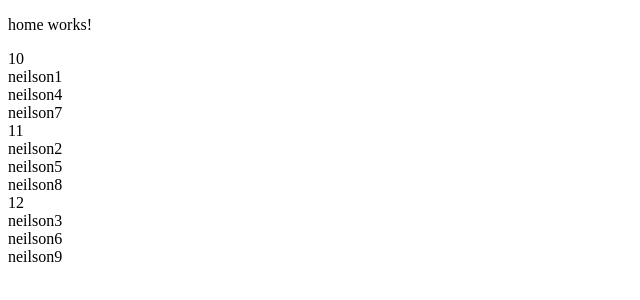
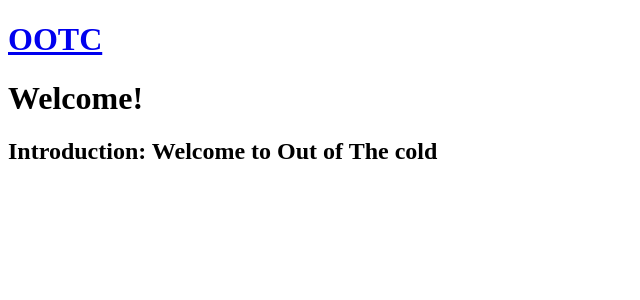
Before and after one commit to neilsonwong/ootc, an Angular app in the folder ootc-ui/: page /home in a window 1280 px wide. Shown: the top 300 px of the page, without its empty margins (0-640 px from the left). Built offline with nearby package versions, Linux system fonts and the light colour scheme.

Commit message:
I changed the home modules

```diff
--- a/ootc-ui/src/app/modules/home/components/home/home.component.html
+++ b/ootc-ui/src/app/modules/home/components/home/home.component.html
@@ -1,39 +1,11 @@
-<p>home works!</p>
-<!-- <div *ngIf="(everyone$ | async) as everyone">
-	<div>everyone</div>
-	<div *ngFor="let p of everyone">
-		{{ p.name }}
-	</div>
-</div> -->
+<app-top-bar></app-top-bar>
+<div class="container">
+	<router-outlet></router-outlet>
+  </div>
 
-<!-- <div *ngIf="(admins$ | async) as admins">
-	<div>admins</div>
-	<div *ngFor="let p of admins">
-		{{ p.name }}
-	</div>
-</div>
-<div *ngIf="(users$ | async) as users">
-	<div>users</div>
-	<div *ngFor="let p of users">
-		{{ p.name }}
-	</div>
-</div>
- -->
-<div *ngIf="(tens$ | async) as admins">
-	<div>10</div>
-	<div *ngFor="let p of admins">
-		{{ p.name }}
-	</div>
-</div>
-<div *ngIf="(elevens$ | async) as users">
-	<div>11</div>
-	<div *ngFor="let p of users">
-		{{ p.name }}
-	</div>
-</div>
-<div *ngIf="(twelves$ | async) as users">
-	<div>12</div>
-	<div *ngFor="let p of users">
-		{{ p.name }}
-	</div>
-</div>
+<h1>
+	{{title}}
+</h1>
+<h2>
+	{{description}}
+</h2>
--- a/ootc-ui/src/app/modules/home/components/home/home.component.scss
+++ b/ootc-ui/src/app/modules/home/components/home/home.component.scss
@@ -0,0 +1,3 @@
+p {
+    font-family: Lato;
+  }
--- a/ootc-ui/src/app/modules/home/components/home/home.component.ts
+++ b/ootc-ui/src/app/modules/home/components/home/home.component.ts
@@ -18,6 +18,9 @@ export class HomeComponent implements OnInit {
   everyone$: Observable<User[]>;
 
   constructor() { }
+
+  title = 'Welcome!';
+  description = 'Introduction: Welcome to Out of The cold';
 
   ngOnInit() {
     this.everyone$ = this.getAllUsers();
--- /dev/null
+++ b/ootc-ui/src/app/modules/home/components/home/top-bar/top-bar.component.html
@@ -0,0 +1,7 @@
+<a [routerLink]="['/']">
+	<h1>OOTC</h1>
+  </a>
+
+  <!--a [routerLink]="['/cart']" class="button fancy-button">Create
+</a>
+-->
--- /dev/null
+++ b/ootc-ui/src/app/modules/home/components/home/top-bar/top-bar.component.ts
@@ -0,0 +1,15 @@
+import { Component, OnInit } from '@angular/core';
+
+@Component({
+  selector: 'app-top-bar',
+  templateUrl: './top-bar.component.html',
+  styleUrls: ['./top-bar.component.scss']
+})
+export class TopBarComponent implements OnInit {
+
+  constructor() { }
+
+  ngOnInit() {
+  }
+
+}
--- a/ootc-ui/src/app/modules/home/home.module.ts
+++ b/ootc-ui/src/app/modules/home/home.module.ts
@@ -1,13 +1,26 @@
 import { NgModule } from '@angular/core';
+import { BrowserModule } from '@angular/platform-browser';
 import { CommonModule } from '@angular/common';
 import { HomeRoutingModule } from './home-routing.module';
 import { HomeComponent } from './components/home/home.component';
+import { TopBarComponent } from './components/home/top-bar/top-bar.component';
+import { RouterModule } from '@angular/router';
+import { ReactiveFormsModule } from '@angular/forms';
+
 
 @NgModule({
-  declarations: [HomeComponent],
+  declarations: [
+    HomeComponent, TopBarComponent
+  ],
   imports: [
     CommonModule,
-    HomeRoutingModule
-  ]
+    HomeRoutingModule,
+    BrowserModule,
+    ReactiveFormsModule,
+    RouterModule.forRoot([
+
+    ])
+  ],
+  bootstrap: [ HomeComponent ]
 })
 export class HomeModule { }
```
Also changed, not shown: ootc-ui/src/app/modules/home/components/home/top-bar/top-bar.component.scss (added), 1 other file (tests, documents, lock files or other folders).
